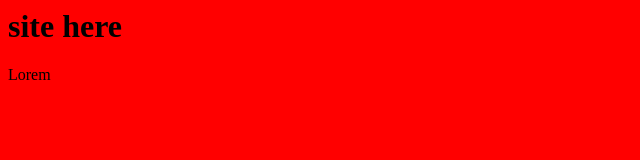
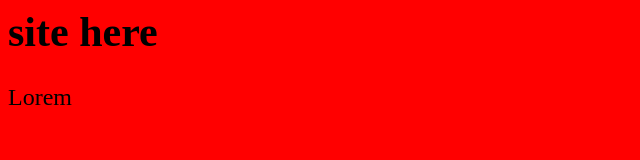
Before and after one commit to AlexWeit/site, a plain HTML site: page index.html in a window 1280 px wide. Shown: the whole page, without its empty margins (0-640 px from the left). Drawn offline with Linux system fonts and the light colour scheme.

Commit message:
set font size

```diff
--- a/style.css
+++ b/style.css
@@ -1,3 +1,11 @@
 body {
 	background: red;
 }
+
+h1 {
+	font-size: 42px;
+}
+
+p {
+	font-size: 24px;
+}
```
